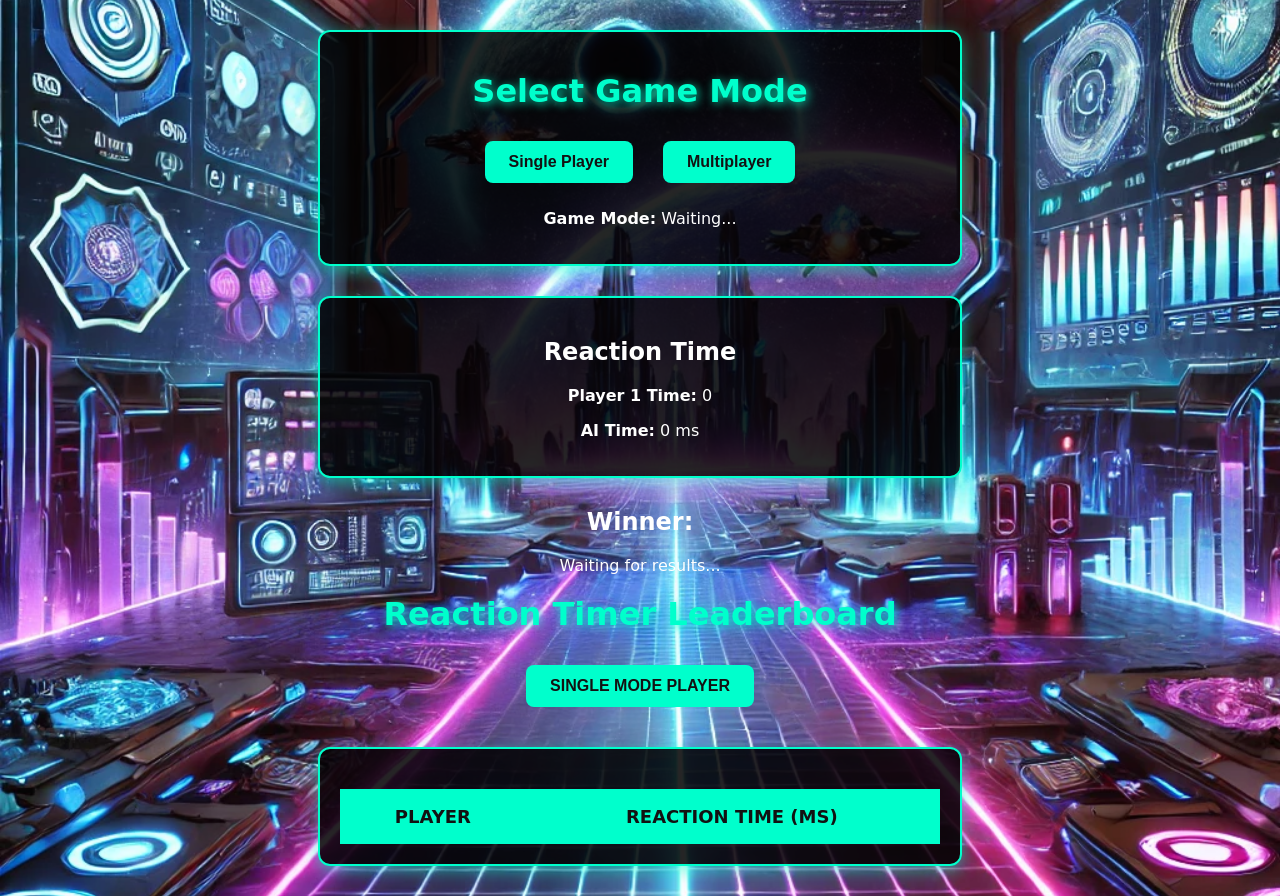
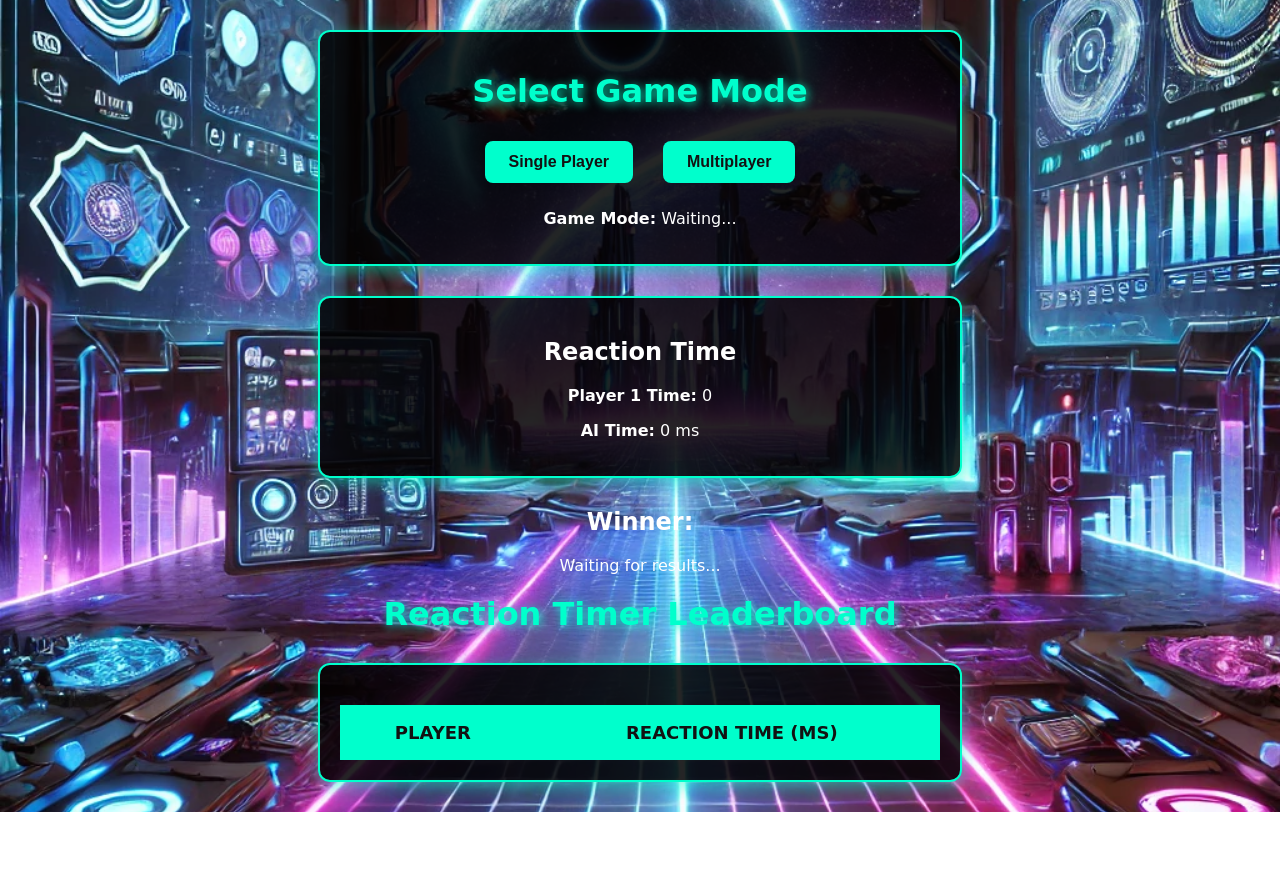
Before and after one commit to MayaOH2000/reaction-game, a website: page public/index.html in a window 1280 px wide. After the commit the page ends 812 px from the top, so only its background shows below. Drawn offline with nearby package versions, Linux system fonts and the light colour scheme; no server answers.

Commit message:
Removed single player scoreboard button

```diff
--- a/public/index.html
+++ b/public/index.html
@@ -106,9 +106,6 @@
     </div>
 
     <h1>Reaction Timer Leaderboard</h1>
-    <div class="button-container">
-        <button onclick="getScoreBoard()">SINGLE MODE PLAYER</button>
-    </div>
 
     <div class="leaderboard-container">
         <table>
```
